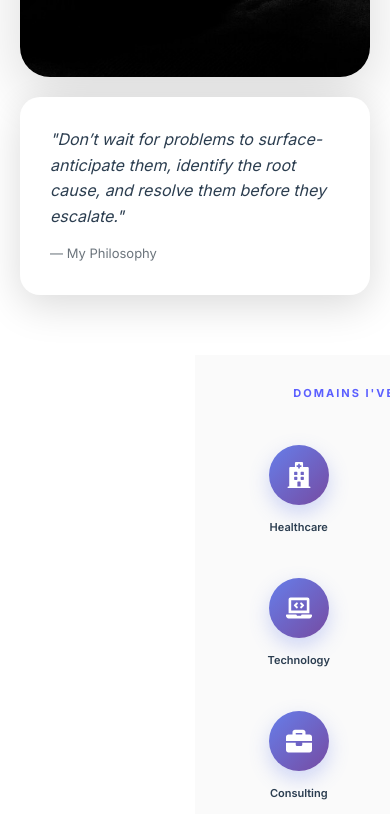
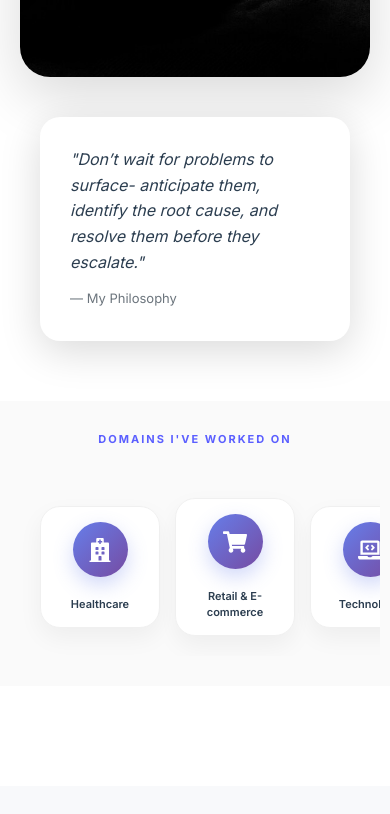
Before and after one commit to souvik-me/portfolio-website-me, a React (Vite) app: page / in a window 390 px wide. Shown: the part 3590-4404 px from the top of the page. Built offline with nearby package versions, Linux system fonts and the light colour scheme.

Commit message:
Domain fix for small screen

```diff
--- a/src/components/About.css
+++ b/src/components/About.css
@@ -228,44 +228,75 @@
   }
 
   .domains-section {
-    margin: 60px 0 0 0;
-    padding: 40px 15px;
+    width: 100vw;
+    position: relative;
+    left: 50%;
+    right: auto;
+    margin-left: 0;
+    margin-right: 0;
+    transform: translateX(-50%);
+    margin-top: 60px;
+    padding: 40px 0;
+    background: #fafafa;
   }
 
   .domains-section h3 {
     font-size: 11px;
     margin-bottom: 30px;
+    padding: 0 20px;
   }
 
   .domains-grid {
-    grid-template-columns: repeat(2, 1fr);
-    gap: 25px 20px;
-    padding: 0 10px;
+    display: flex;
+    overflow-x: auto;
+    overflow-y: hidden;
+    gap: 20px;
+    padding: 20px 30px;
+    /* Side padding for scroll "breathing room" */
+    scroll-snap-type: x mandatory;
+    scrollbar-width: none;
+    /* Hide scrollbar for Firefox */
+    -ms-overflow-style: none;
+    /* Hide scrollbar for IE/Edge */
+    -webkit-overflow-scrolling: touch;
+    width: 100%;
+    justify-content: flex-start;
+    /* Ensure scrolling starts from left */
+  }
+
+  .domains-grid::-webkit-scrollbar {
+    display: none;
+    /* Hide scrollbar for Chrome/Safari */
   }
 
   .domain-card {
-    padding: 15px 10px;
-    margin-top: 0;
+    flex: 0 0 140px;
+    /* Fixed width for cards */
+    padding: 20px 10px;
+    background: white;
+    border-radius: 20px;
+    box-shadow: 0 10px 25px rgba(0, 0, 0, 0.05);
+    scroll-snap-align: center;
+    border: 1px solid #f0f0f0;
   }
 
   .domain-icon {
-    width: 70px;
-    height: 70px;
+    width: 65px;
+    height: 65px;
   }
 
   .domain-icon svg {
-    font-size: 30px;
+    font-size: 28px;
   }
 
   .domain-card p {
     font-size: 12px;
-    word-wrap: break-word;
-    max-width: 100%;
+    margin-top: 5px;
   }
 
   .about-quote {
     position: static;
-    margin-top: 20px;
+    margin: 40px 20px 0;
   }
 }
 
@@ -280,20 +311,21 @@
   }
 
   .domain-card {
-    padding: 12px 8px;
+    flex: 0 0 120px;
+    /* Slightly smaller cards on very small screens */
+    padding: 15px 8px;
   }
 
   .domain-icon {
-    width: 60px;
-    height: 60px;
+    width: 55px;
+    height: 55px;
   }
 
   .domain-icon svg {
-    font-size: 26px;
+    font-size: 24px;
   }
 
   .domain-card p {
     font-size: 11px;
-    line-height: 1.3;
   }
 }
```
